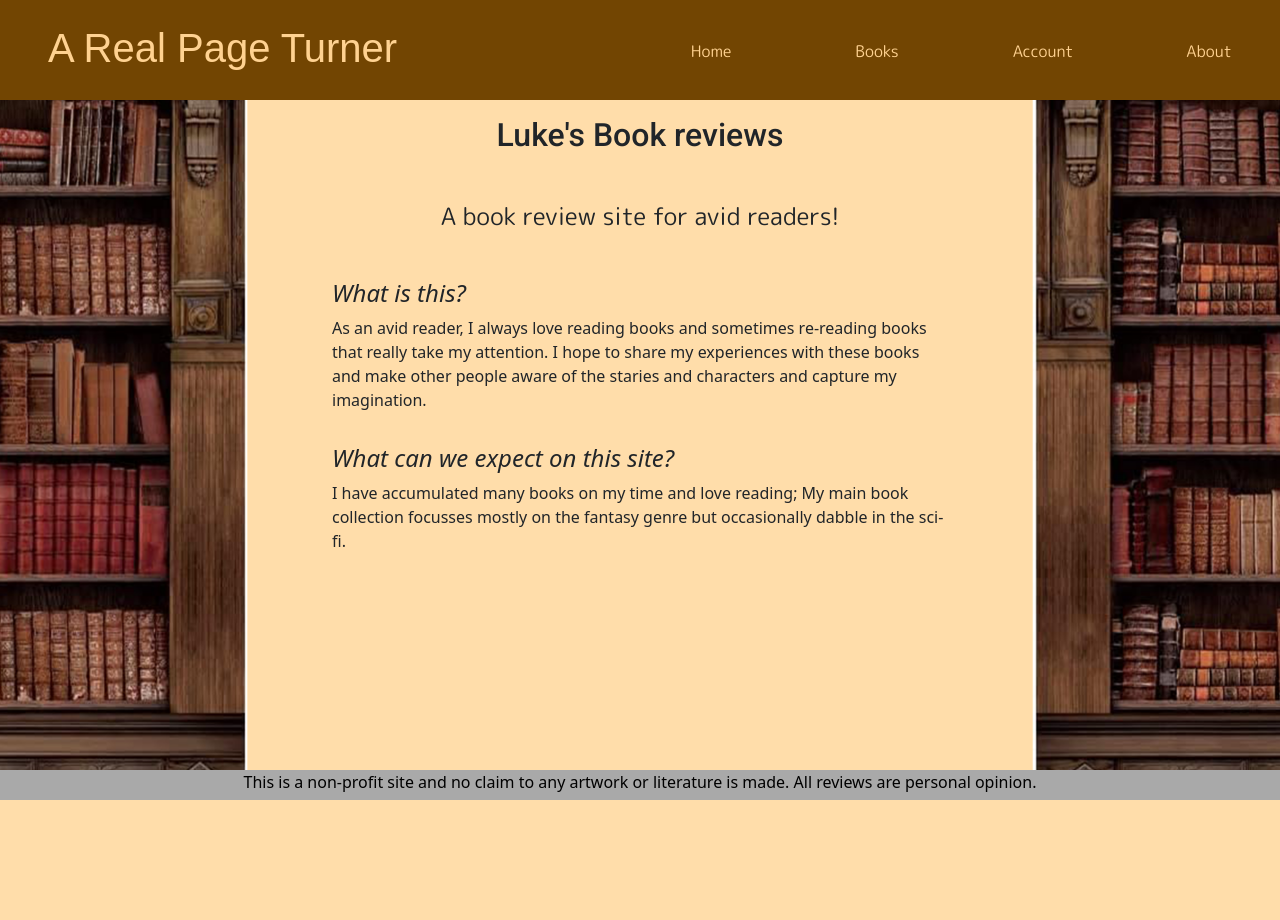
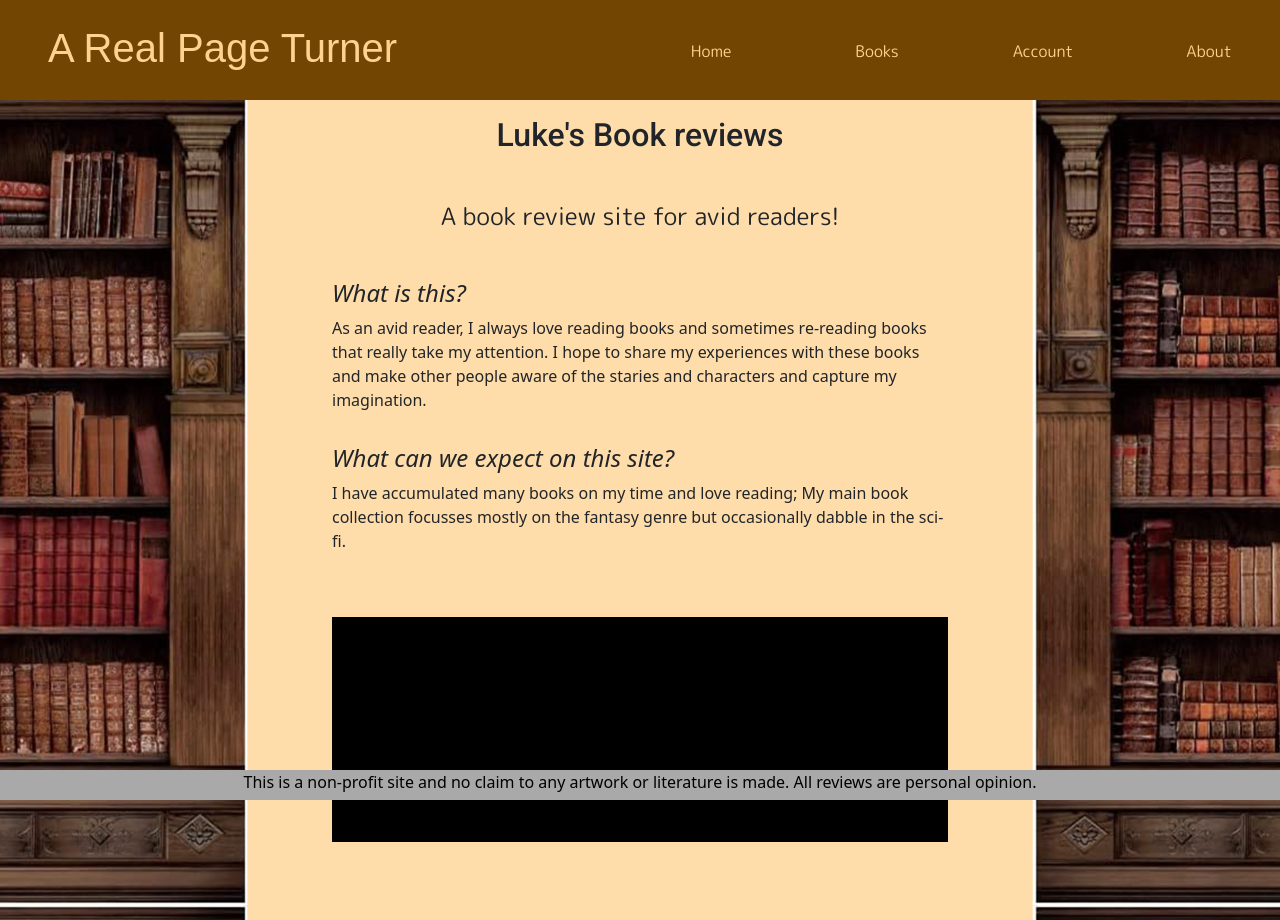
Before and after one commit to lukemunsch/readers-library, a Django app: page / in a window 1280 px wide. Before the commit the page ends 800 px from the top, so only its background shows below. Run offline with Django 3.2, Linux system fonts and the light colour scheme; some libraries are stand-ins or nearby versions; some web fonts are replaced.

Commit message:
Update styles for base content

```diff
--- a/home/templates/home/index.html
+++ b/home/templates/home/index.html
@@ -1,5 +1,5 @@
 {% extends 'base.html' %} {% load static %} {% block content %}
-<div class="container-fluid w-100">
+<div class="container-fluid w-100 mb-5">
   <div class="row mt-3">
     <div class="col-10 offset-1 col-lg-6 offset-lg-3">
       <h2 class="text-center mb-5 page-title">Luke's Book reviews</h2>
@@ -19,7 +19,7 @@
       </p>
     </div>
   </div>
-  <div class="row mb-3">
+  <div class="row mb-5">
     <div class="col-10 offset-1 col-md-8 offset-md-2 col-lg-6 offset-lg-3">
       <h4><em>What can we expect on this site?</em></h4>
       <p>
@@ -29,6 +29,15 @@
       </p>
     </div>
   </div>
+  <div class="row mb-5">
+    <div class="col-10 offset-1 col-lg-6 offset-lg-3">
+      <div class="tiles-section">
+        <div class="content-tile"></div>
+        <div class="content-tile"></div>
+        <div class="content-tile"></div>
+      </div>
+    </div>
+  </div>
 </div>
 
 {% endblock %}
--- a/static/css/base.css
+++ b/static/css/base.css
@@ -25,6 +25,22 @@ header {
     color: rgb(255, 210, 145) !important;
 }
 
+.tiles-section {
+    background-color: #000;
+    padding-left: 5%;
+    padding-right: 15%;
+}
+
+.content-tile {
+    height: 75px;
+    width: 23%;
+    margin-left: 5%;
+}
+
+#footer-push {
+    height: 30px;
+}
+
 footer {
     height: 30px;
     background-color: darkgrey;
--- a/templates/base.html
+++ b/templates/base.html
@@ -55,7 +55,7 @@
   <body>
     <!-- set up header for the site -->
     <header>
-        <div class="container-fluid w-100 fixed-top">
+        <div class="container-fluid w-100">
           <div class="row d-none d-lg-block">
             <nav class="navbar navbar-expand-lg">
               <div class="col-6">
@@ -98,6 +98,11 @@
     <main>{% block content %} {% endblock %}</main>
 
     <!-- set up footer for the site -->
+    <div id="footer-push" class="container">
+        <div class="row">
+            <div class="col-12"></div>
+        </div>
+    </div>
     <footer class="fixed-bottom text-center">
       <p>
         This is a non-profit site and no claim to any artwork or literature is
```
